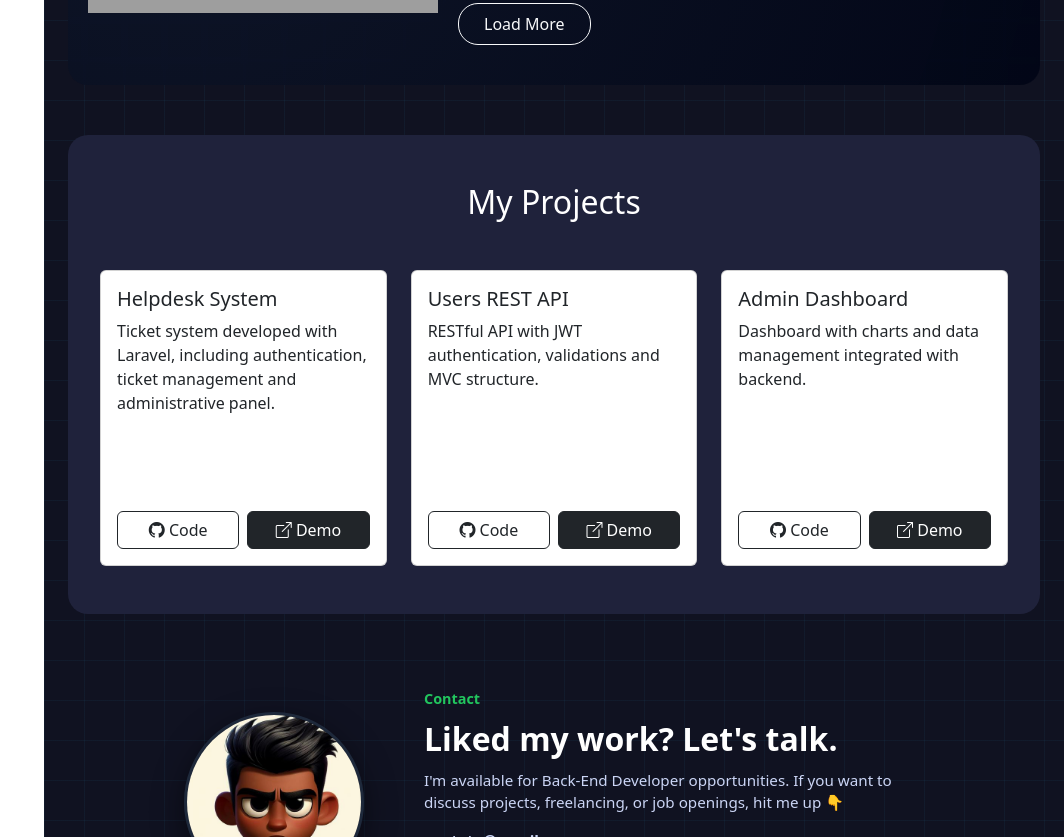
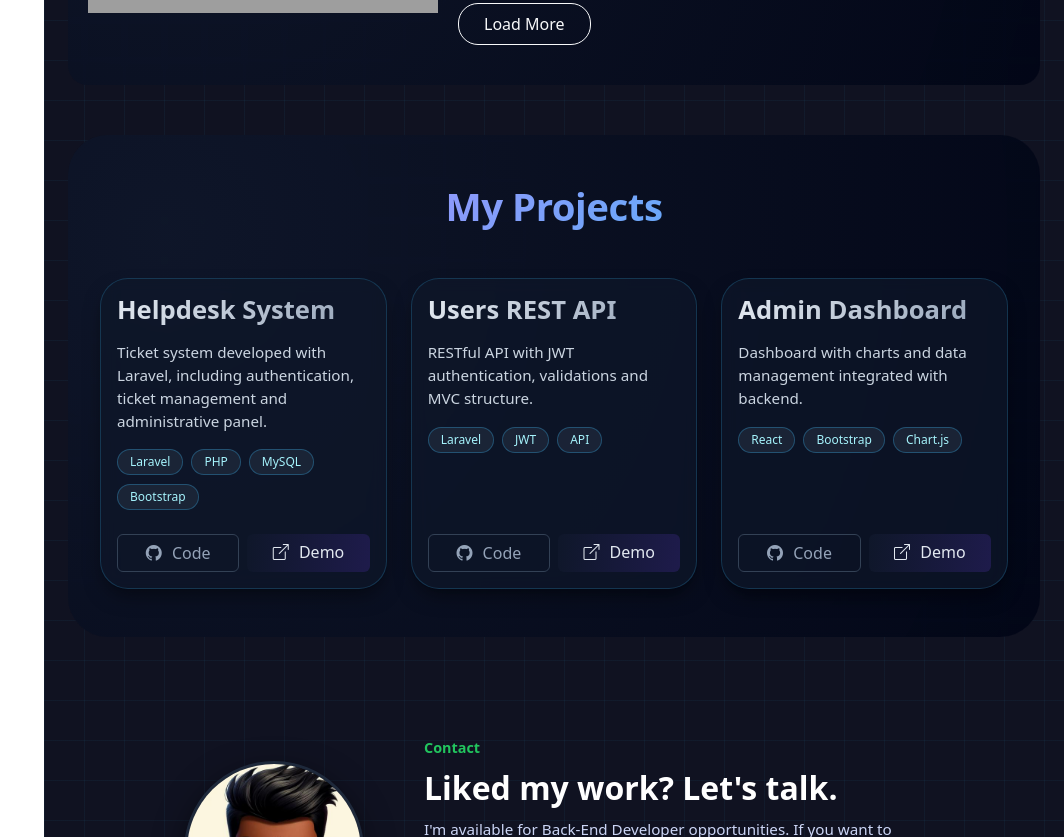
Before and after one commit to LucasFigueiredoDEV/Portfolio, a React (Vite) app: page / in a window 1280 px wide. Shown: the part 1460-2297 px from the top of the page, without its empty margins (216-1280 px from the left). Built offline with nearby package versions, Linux system fonts and the light colour scheme; grey boxes are pictures that could not be loaded.

Commit message:
Refactor Projects styles: enhance layout, improve responsiveness, and update design elements

```diff
--- a/src/components/content/projects/style.css
+++ b/src/components/content/projects/style.css
@@ -1,24 +1,106 @@
 .projects {
-    padding: 20px;
-    border-radius: 20px;
-    background-color: #1f223b;
-    color: white;
-    margin-top: 50px;
-    margin-left: auto;
-    margin-right: auto;
-}
-
-.projects-inner {
-    display: flex;
-    flex-direction: column;
-    gap: 20px;
+    padding: 60px 20px;
+    border-radius: 40px;
+    background: var(--projects-bg);
+    backdrop-filter: blur(2px);
+    margin: 50px auto;
+    position: relative;
+    overflow: hidden;
+    transition: background 0.3s ease;
 }
 
 .title-projects {
-    text-align: center;
+    font-size: 2.4rem;
+    font-weight: 700;
+    background: var(--title-gradient);
+    background-clip: text;
+    -webkit-background-clip: text;
+    color: transparent;
+    margin-bottom: 3rem !important;
+    letter-spacing: -0.5px;
 }
 
-@media screen and (min-width: 1440px) {
+.project-card {
+    background: var(--card-bg);
+    backdrop-filter: blur(8px);
+    border: 1px solid var(--card-border);
+    border-radius: 28px;
+    transition: all 0.3s ease;
+    box-shadow: var(--card-shadow);
+}
+
+.project-card:hover {
+    transform: translateY(-8px);
+    border-color: var(--card-border-hover);
+    box-shadow: var(--card-shadow-hover);
+}
+
+.card-title {
+    font-size: 1.6rem;
+    font-weight: 600;
+    background: var(--card-title-gradient);
+    background-clip: text;
+    -webkit-background-clip: text;
+    color: transparent;
+    margin-bottom: 1rem;
+}
+
+.card-text {
+    color: var(--card-text);
+    line-height: 1.5;
+    font-size: 0.95rem;
+}
+
+.tech-badge {
+    background: var(--badge-bg);
+    color: var(--badge-color);
+    padding: 6px 12px;
+    border-radius: 40px;
+    font-weight: 500;
+    font-size: 0.75rem;
+    border: 1px solid var(--badge-border);
+    transition: 0.2s;
+}
+
+.tech-badge:hover {
+    background: var(--badge-hover-bg);
+    color: var(--badge-hover-color);
+    border-color: var(--badge-hover-color);
+    transform: scale(1.02);
+}
+
+.btn-outline-dark {
+    border: 1px solid var(--btn-outline-border);
+    color: var(--btn-outline-color);
+    background: transparent;
+    transition: 0.25s;
+}
+
+.btn-outline-dark:hover {
+    background: var(--btn-outline-hover-bg);
+    border-color: var(--badge-hover-color);
+    color: var(--badge-hover-color);
+}
+
+.btn-dark {
+    background: var(--btn-dark-bg);
+    border: none;
+    color: var(--btn-dark-color);
+    transition: 0.25s;
+}
+
+.btn-dark:hover {
+    background: var(--btn-dark-hover-bg);
+    color: white;
+    box-shadow: 0 0 12px rgba(56, 189, 248, 0.4);
+}
+
+#iconGithubProjects, #iconDemoProjects {
+    margin-right: 6px;
+    font-size: 1rem;
+}
+
+@media (min-width: 1440px) {
     .projects {
         max-width: 80%;
     }
```
